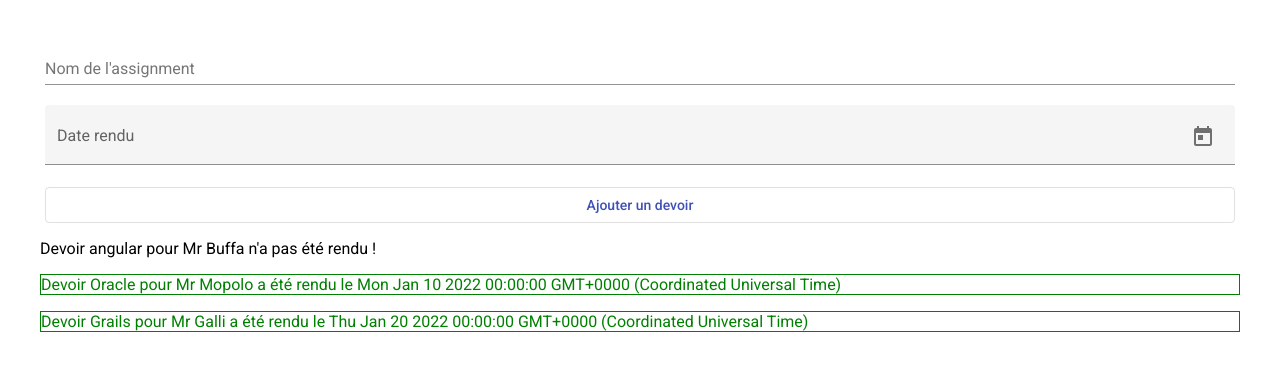
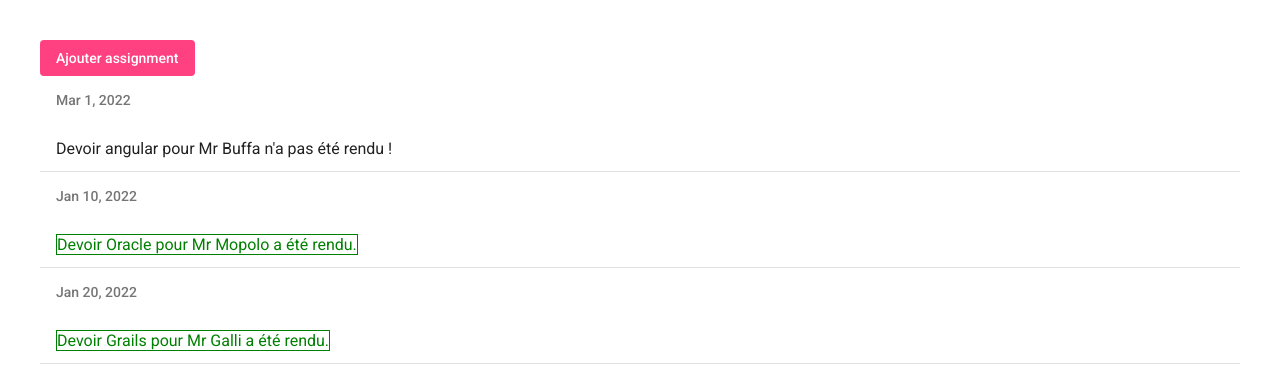
Before and after one commit to maximilien-yedo/assigmnt-app, an Angular app: page / in a window 1280 px wide. Shown: the top 390 px of the page. Built offline with nearby package versions, Linux system fonts and the light colour scheme.

Commit message:
Ajout et details des assignments dans le code

```diff
--- a/src/app/app.module.ts
+++ b/src/app/app.module.ts
@@ -7,6 +7,9 @@ import { MatButtonModule }  from '@angular/material/button';
 import { MatDividerModule }  from '@angular/material/divider';
 import { MatIconModule }  from '@angular/material/icon';
 import { MatInputModule }  from '@angular/material/input';
+import { MatListModule }  from '@angular/material/list';
+import { MatCardModule }  from '@angular/material/card';
+import { MatCheckboxModule }  from '@angular/material/checkbox';
 import { MatFormFieldModule }  from '@angular/material/form-field';
 import { MatDatepickerModule } from '@angular/material/datepicker';
 import { MatNativeDateModule } from '@angular/material/core';
@@ -15,17 +18,22 @@ import { FormsModule } from '@angular/forms'
 
 import { AssignmentsComponent } from './assignments/assignments.component';
 import { RenduDirective } from './shared/rendu.directive';
+import { AssignmentDetailComponent } from './assignments/assignment-detail/assignment-detail.component';
+import { AddAssignmentComponent } from './assignments/add-assignment/add-assignment.component';
 @NgModule({
   declarations: [
     AppComponent,
     AssignmentsComponent,
-    RenduDirective
+    RenduDirective,
+    AssignmentDetailComponent,
+    AddAssignmentComponent
   ],
   imports: [
     BrowserModule,
     BrowserAnimationsModule,
     MatButtonModule, MatDividerModule, MatIconModule,
     FormsModule, MatInputModule, MatFormFieldModule, MatDatepickerModule,
+    MatListModule, MatCardModule, MatCheckboxModule,
     MatNativeDateModule
   ],
   providers: [],
--- /dev/null
+++ b/src/app/assignments/add-assignment/add-assignment.component.css
@@ -0,0 +1,5 @@
+.form {
+  display:flex;
+  flex-direction: column;
+  margin:5px;
+}
--- /dev/null
+++ b/src/app/assignments/add-assignment/add-assignment.component.html
@@ -0,0 +1,15 @@
+<form ngForm #assignmentForm class="form" (submit)="onSubmit(); assignmentForm.reset()">
+  <mat-form-field>
+    <input matInput placeholder="Nom de l'assignment" [(ngModel)]="nomAssignment" name="nom">
+  </mat-form-field>
+  <mat-form-field appearance="fill">
+    <mat-label>Date rendu</mat-label>
+    <input matInput [matDatepicker]="picker" [(ngModel)]="dateDeRenduAssignment" name="date">
+    <mat-datepicker-toggle matSuffix [for]="picker"></mat-datepicker-toggle>
+    <mat-datepicker #picker></mat-datepicker>
+  </mat-form-field>
+
+  <button mat-stroked-button color="primary">
+    Ajouter un devoir
+  </button>
+</form>
--- /dev/null
+++ b/src/app/assignments/add-assignment/add-assignment.component.ts
@@ -0,0 +1,37 @@
+import { Component, EventEmitter, OnInit, Output } from '@angular/core';
+import { Assignment } from '../assignment.model';
+
+@Component({
+  selector: 'app-add-assignment',
+  templateUrl: './add-assignment.component.html',
+  styleUrls: ['./add-assignment.component.css']
+})
+export class AddAssignmentComponent implements OnInit {
+  @Output() nouvelAssignment = new EventEmitter<Assignment>();
+
+ // Champs du formulaire
+ nomAssignment = "";
+ dateDeRenduAssignment!:Date;
+
+  constructor() { }
+
+  ngOnInit(): void {
+  }
+
+  onSubmit() {
+    console.log(this.nomAssignment);
+    console.log(this.dateDeRenduAssignment);
+
+    let newAssignment = new Assignment();
+    newAssignment.nom = this.nomAssignment;
+    newAssignment.dateDeRendu = this.dateDeRenduAssignment;
+    newAssignment.rendu = false;
+
+    //this.assignments.push(newAssignment)
+    // On doit envoyer le nouvel assignment au père pour que LUI, fasse l'ajout dans le
+    // tableau qui est définit dans son fichier typescript
+
+    this.nouvelAssignment.emit(newAssignment);
+  }
+
+}
--- /dev/null
+++ b/src/app/assignments/assignment-detail/assignment-detail.component.html
@@ -0,0 +1,9 @@
+<mat-card *ngIf="assignmentTransmis">
+  <mat-card-title>{{assignmentTransmis.nom}}</mat-card-title>
+  <mat-card-subtitle>{{assignmentTransmis?.dateDeRendu | date}}</mat-card-subtitle>
+  <mat-checkbox *ngIf="!assignmentTransmis.rendu"
+                (click)="onAssignmentRendu()"
+  >
+    Rendu
+  </mat-checkbox>
+</mat-card>
--- /dev/null
+++ b/src/app/assignments/assignment-detail/assignment-detail.component.ts
@@ -0,0 +1,26 @@
+import { Component, Input, OnInit } from '@angular/core';
+import { Assignment } from '../assignment.model';
+
+@Component({
+  selector: 'app-assignment-detail',
+  templateUrl: './assignment-detail.component.html',
+  styleUrls: ['./assignment-detail.component.css']
+})
+export class AssignmentDetailComponent implements OnInit {
+  @Input() assignmentTransmis?:Assignment;
+
+  constructor() { }
+
+  ngOnInit(): void {
+  }
+
+  onAssignmentRendu() {
+    if(this.assignmentTransmis) {
+      this.assignmentTransmis.rendu = true;
+
+      // pour cacher la vue de details
+      this.assignmentTransmis = undefined;
+    }
+
+  }
+}
--- a/src/app/assignments/assignments.component.css
+++ b/src/app/assignments/assignments.component.css
@@ -8,9 +8,3 @@
   border: 2px dashed orange;
   background-color:lightgrey;
 }
-
-.form {
-  display:flex;
-  flex-direction: column;
-  margin:5px;
-}
--- a/src/app/assignments/assignments.component.html
+++ b/src/app/assignments/assignments.component.html
@@ -1,35 +1,26 @@
-<form ngForm #assignmentForm
-      class="form"
-      (submit)="onSubmit(); assignmentForm.reset()"
+<app-add-assignment *ngIf="formVisible"
+                    (nouvelAssignment)="onNouvelAssignment($event)"
 >
-  <mat-form-field>
-    <input matInput
-           placeholder="Nom de l'assignment"
-           [(ngModel)]="nomAssignment"
-           name="nom"
-    >
-  </mat-form-field>
-  <mat-form-field appearance="fill">
-    <mat-label>Date rendu</mat-label>
-    <input matInput [matDatepicker]="picker"
-          [(ngModel)]="dateDeRenduAssignment"
-           name="date">
-    <mat-datepicker-toggle matSuffix [for]="picker"></mat-datepicker-toggle>
-    <mat-datepicker #picker></mat-datepicker>
-  </mat-form-field>
 
-  <button mat-stroked-button color="primary" >
-    Ajouter un devoir
+</app-add-assignment>
+
+<main *ngIf="!formVisible">
+  <button mat-flat-button color="accent" (click)="onAddAssignmentBtnClick()">
+    Ajouter assignment
   </button>
-</form>
 
-<div *ngFor="let assignment of assignments; let i=index">
-  <p *ngIf="assignment.rendu; else nonsoumis" appRendu>
-    {{assignment.nom}} a été rendu
-    le {{assignment.dateDeRendu}}
-  </p>
+  <mat-list *ngFor="let assignment of assignments; let i=index">
+    <h3 mat-subheader>{{assignment.dateDeRendu | date}}</h3>
+    <mat-list-item (click)="assignmentClique(assignment)">
+      <p *ngIf="assignment.rendu; else nonsoumis" appRendu>
+        {{assignment.nom}} a été rendu.
+      </p>
 
-  <ng-template #nonsoumis>
-    <p>{{assignment.nom}} n'a pas été rendu !</p>
-  </ng-template>
-</div>
+      <ng-template #nonsoumis>
+        <p>{{assignment.nom}} n'a pas été rendu !</p>
+      </ng-template>
+      <mat-divider></mat-divider>
+    </mat-list-item>
+  </mat-list>
+  <app-assignment-detail [assignmentTransmis]="assignmentSelectionne"></app-assignment-detail>
+</main>
--- a/src/app/assignments/assignments.component.ts
+++ b/src/app/assignments/assignments.component.ts
@@ -7,9 +7,11 @@ import { Assignment } from './assignment.model';
   styleUrls: ['./assignments.component.css']
 })
 export class AssignmentsComponent implements OnInit {
-  // Champs du formulaire
-  nomAssignment = "";
-  dateDeRenduAssignment!:Date;
+  // pour afficher ou non le formulaire
+  formVisible = false;
+
+  // Pour envoie au composant de detail
+  assignmentSelectionne?:Assignment;
 
   titre = "Application de gestion des assignments !"
   assignments:Assignment[] = [
@@ -40,16 +42,20 @@ export class AssignmentsComponent implements OnInit {
     return index%2 ? 'red' : 'green'
   }
 
-  onSubmit() {
-    console.log(this.nomAssignment);
-    console.log(this.dateDeRenduAssignment);
 
-    let newAssignment = new Assignment();
-    newAssignment.nom = this.nomAssignment;
-    newAssignment.dateDeRendu = this.dateDeRenduAssignment;
-    newAssignment.rendu = false;
+  assignmentClique(assignment:Assignment) {
+    this.assignmentSelectionne = assignment;
+  }
 
-    this.assignments.push(newAssignment)
+  onAddAssignmentBtnClick() {
+    this.formVisible = true;
 
+    // pour cacher la vue de details
+    this.assignmentSelectionne = undefined;
+  }
+
+  onNouvelAssignment(assignment:Assignment) {
+    this.assignments.push(assignment);
+    this.formVisible = false;
   }
 }
```
Also changed, not shown: src/app/assignments/assignment-detail/assignment-detail.component.css (added).
